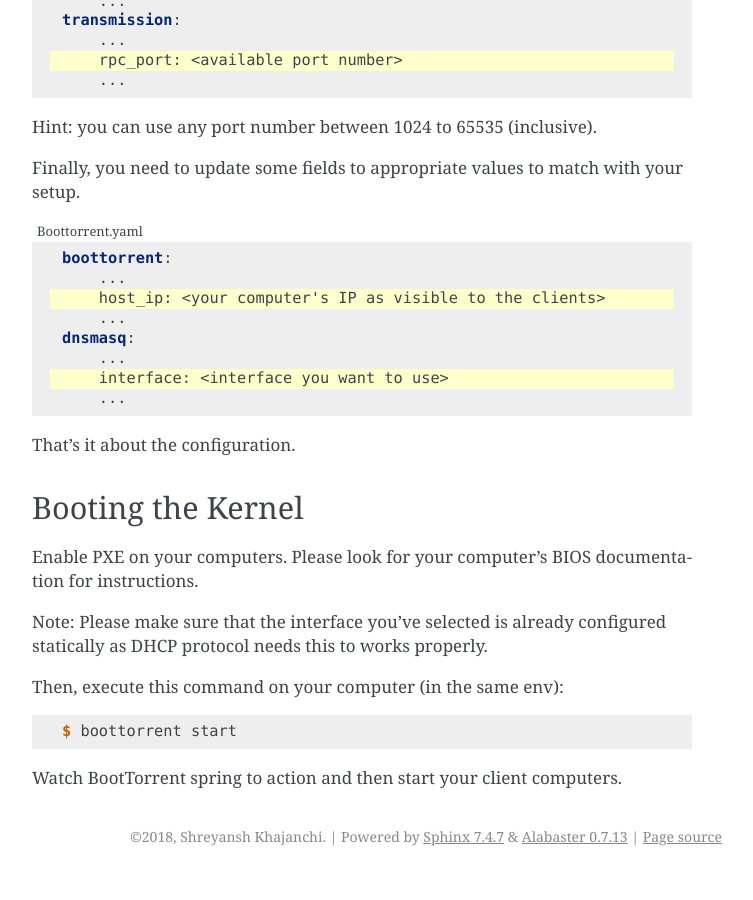
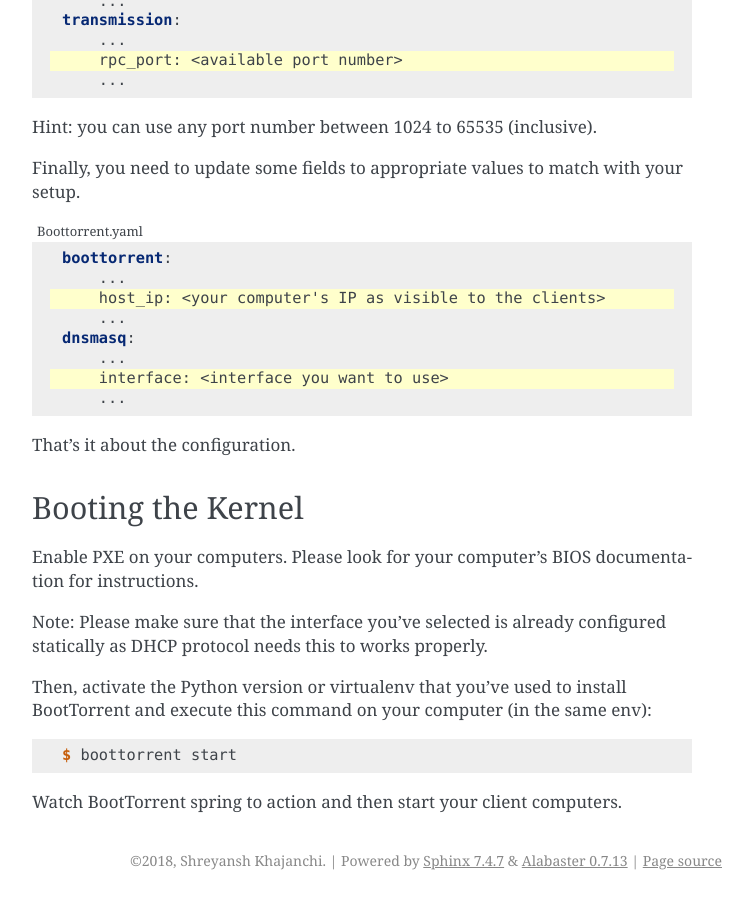
Before and after one commit to shreyanshk/boottorrent, a Sphinx documentation site: the page built from docs/quickstart.rst, in a window 1280 px wide and 900 px high, scrolled down 1283 px. Shown: the whole window, without its empty margins (388-1141 px from the left). Built offline with Sphinx 7.4.7, drawn with Linux system fonts in a browser that asks for light colours; pages that are not in the unit, such as notebooks, are missing from menus; before the commit the page ends 2159 px from its top, so only the background shows below that.

Commit message:
docs: quickstart: add note about using the same python env which was used to install BootTorrent

```diff
--- a/docs/quickstart.rst
+++ b/docs/quickstart.rst
@@ -90,7 +90,7 @@
 
 Note: Please make sure that the interface you've selected is already configured statically as DHCP protocol needs this to works properly.
 
-Then, execute this command on your computer (in the same env):
+Then, activate the Python version or virtualenv that you've used to install BootTorrent and execute this command on your computer (in the same env):
 
 .. code-block:: console
 
```
